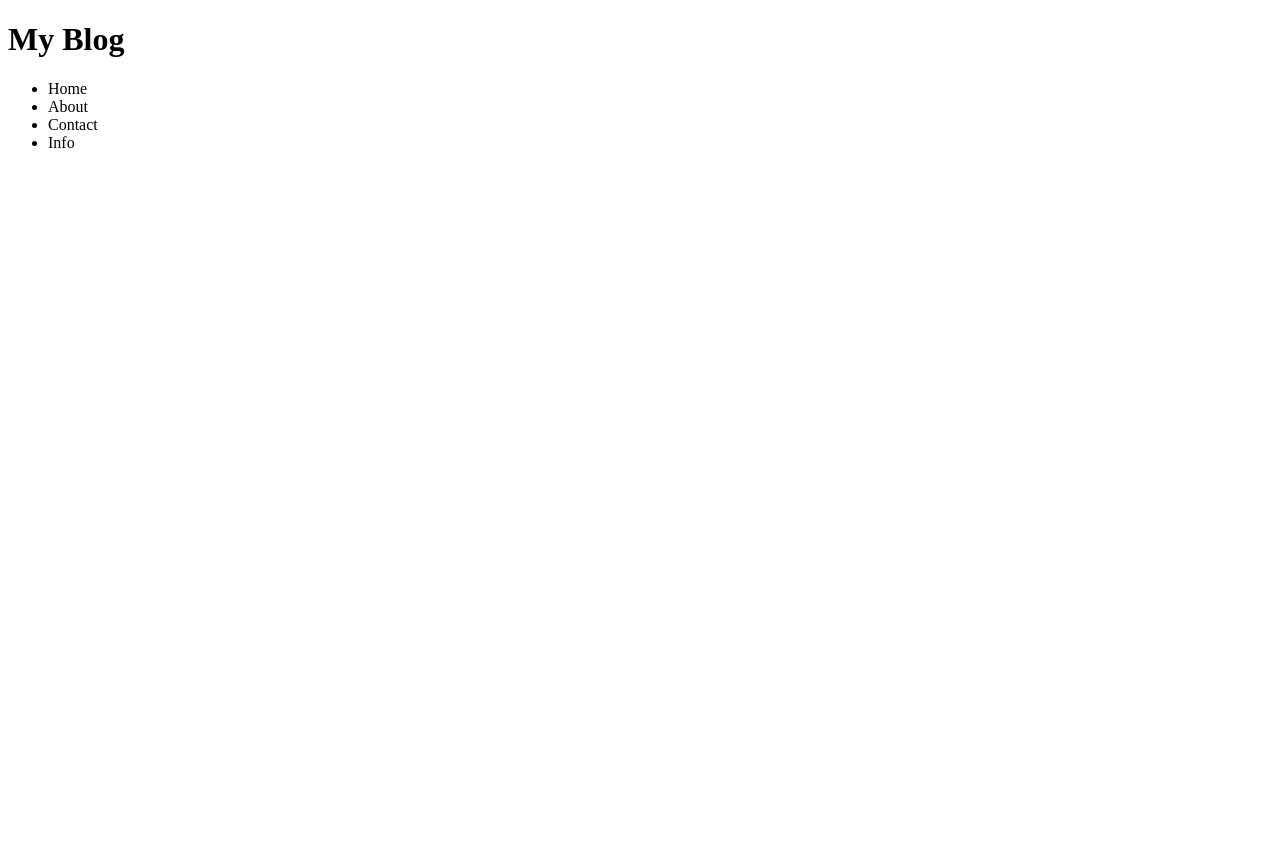
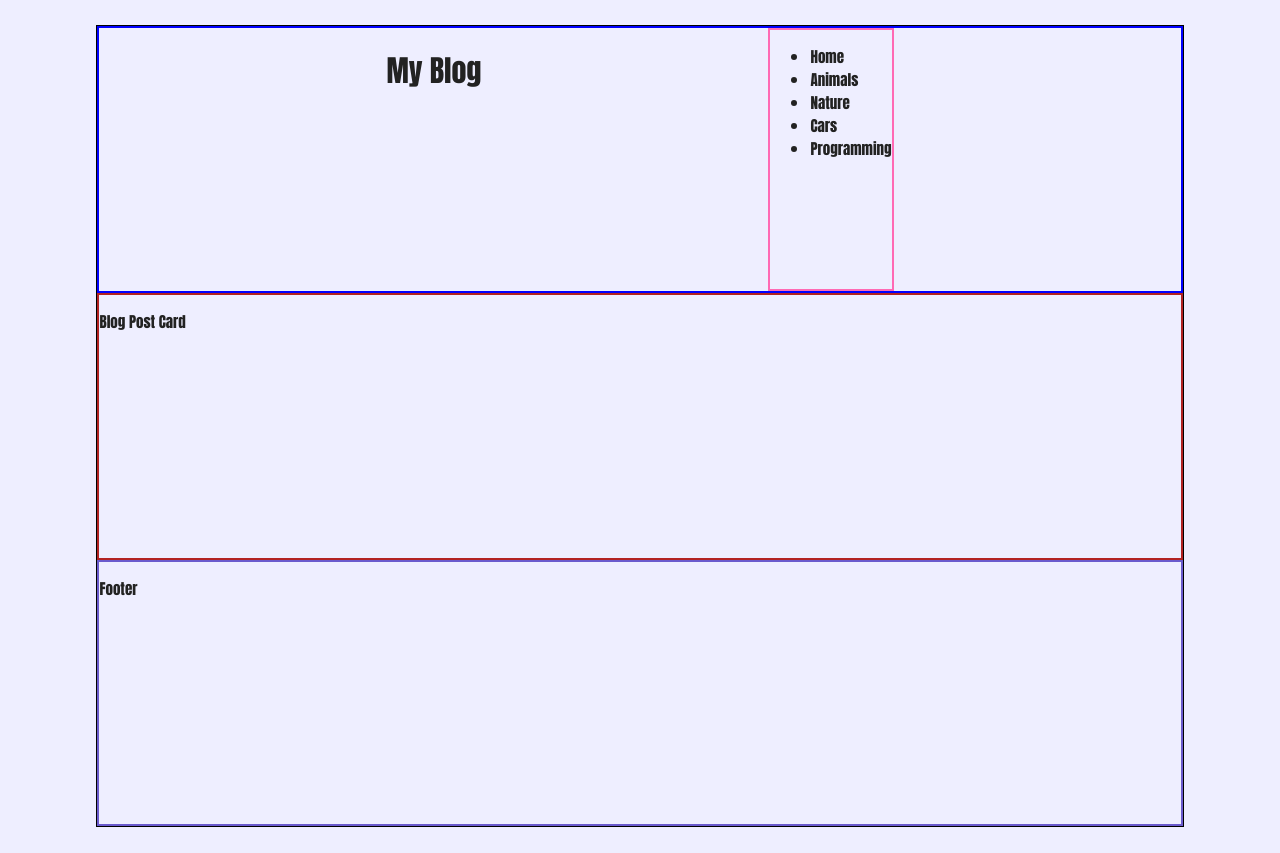
Before and after one commit to PanagiotisAlimisis/Web-Dev-Projects, a plain HTML site: page Blog/index.html in a window 1280 px wide. Before the commit the page ends 800 px from the top, so only its background shows below. Drawn offline with Linux system fonts and the light colour scheme.

Commit message:
Finished with grid layouts

```diff
--- /dev/null
+++ b/Blog/css/main-page.css
@@ -0,0 +1,71 @@
+html {
+    background-color: #eef;
+    width: 100%;
+    font-size: 15px;
+    font-family:Impact, Haettenschweiler, 'Arial Narrow Bold', sans-serif;
+    color: #222;
+}
+
+.container {
+    display: grid;
+    height: 100vh;
+    border: 1px solid black;
+    grid-template-columns: repeat(auto-fit, minmax(100px, 1fr));
+    grid-template-rows: repeat(auto-fit, minmax(100px, 1fr));
+}
+
+.header {
+    border: 2px solid blue;
+    grid-area: hd;
+    display: flex;
+    flex-direction: row;
+    justify-content: space-evenly;
+}
+
+.navigator {
+    border: 2px solid hotpink;
+    grid-area: hd;
+}
+
+.features {
+    border: 2px solid yellow;
+    grid-area: ftr;
+}
+
+.sidebar {
+    border: 2px solid greenyellow;
+    grid-area: sd;
+}
+
+.content {
+    border: 2px solid firebrick;
+    grid-area: cnt;
+}
+
+.footer {
+    border: 2px solid slateblue;
+    grid-area: ft;
+}
+
+/*Laptops and PCs.*/
+@media (min-width: 1025px) {
+    .container {
+        grid-template-areas:
+        "hd hd hd hd hd hd hd hd"
+        "cnt cnt cnt cnt cnt cnt cnt cnt"
+        "ft ft ft ft ft ft ft ft";
+        margin: 2% 7%;
+    }
+}
+
+/*Smartphones and tablets*/
+@media (min-width: 200px) and (max-width: 1024px)
+{
+    .container {
+        grid-template-areas:
+        "hd"
+        "cnt"
+        "sd"
+        "ft";
+    }
+}
--- /dev/null
+++ b/Blog/css/post-page.css
@@ -0,0 +1,73 @@
+html {
+    background-color: #eef;
+    width: 100%;
+    font-size: 15px;
+    font-family:Impact, Haettenschweiler, 'Arial Narrow Bold', sans-serif;
+    color: #222;
+}
+
+.container {
+    display: grid;
+    height: 100vh;
+    border: 1px solid black;
+    grid-template-columns: repeat(auto-fit, minmax(100px, 1fr));
+    grid-template-rows: repeat(auto-fit, minmax(100px, 1fr));
+}
+
+.header {
+    border: 2px solid blue;
+    grid-area: hd;
+    display: flex;
+    flex-direction: row;
+    justify-content: space-between;
+}
+
+.navigator {
+    border: 2px solid hotpink;
+    grid-area: hd;
+}
+
+.features {
+    border: 2px solid yellow;
+    grid-area: ftr;
+}
+
+.sidebar {
+    border: 2px solid greenyellow;
+    grid-area: sd;
+}
+
+.content {
+    border: 2px solid firebrick;
+    grid-area: cnt;
+}
+
+.footer {
+    border: 2px solid slateblue;
+    grid-area: ft;
+}
+
+/*Laptops and PCs.*/
+@media (min-width: 1025px) {
+    .container {
+        grid-template-areas:
+        "hd hd hd hd hd hd hd hd"
+        "ftr ftr ftr ftr ftr ftr sd sd"
+        "cnt cnt cnt cnt cnt cnt sd sd"
+        "ft ft ft ft ft ft ft ft";
+        margin: 2% 7%;
+    }
+}
+
+/*Smartphones and tablets*/
+@media (min-width: 200px) and (max-width: 1024px)
+{
+    .container {
+        grid-template-areas:
+        "hd"
+        "ftr"
+        "cnt"
+        "sd"
+        "ft";
+    }
+}
--- a/Blog/index.html
+++ b/Blog/index.html
@@ -4,31 +4,36 @@
         <meta charset="utf-8" />
         <title>Blog</title>
         <meta content="width=devide-width, initial-scale=1, maximum-scale=1" name="viewport" />
+        <!-- <link href="css/blog-template.css" rel="stylesheet"/> -->
+        <link href="css/main-page.css" rel="stylesheet" />
     </head>
 
     <body>
         <div class="container">
-            <div class="header">
+
+            <div class="header" >
                 <h1>My Blog</h1>
-            </div><!--Header-->
+
                 <div class="navigator">
                     <nav>
                         <ul>
                             <li>Home</li>
-                        <li>About</li>
-                        <li>Contact</li>
-                        <li>Info</li>
+                            <li>Animals</li>
+                            <li>Nature</li>
+                            <li>Cars</li>
+                            <li>Programming</li>
                         </ul>
                     </nav>
                 </div><!--Navigator-->
-            <div class="sidebar">
 
-            </div><!--Sidebar-->
-            <div class="content">
+            </div><!--Header-->
 
+
+            <div class="content " >
+                <p>Blog Post Card</p>
             </div> <!--content-->
-            <div class="footer">
-
+            <div class="footer ">
+                <p>Footer</p>
             </div><!--footer-->
         </div><!--Container-->
     </body>
```
Also changed, not shown: Blog/design-systems/main-characteristics-ds.css (added, +7 -0 lines), Blog/post.html (added, +39 -0 lines), Blog/test.html (added). Lines whose indentation alone changed are shown as unchanged.
